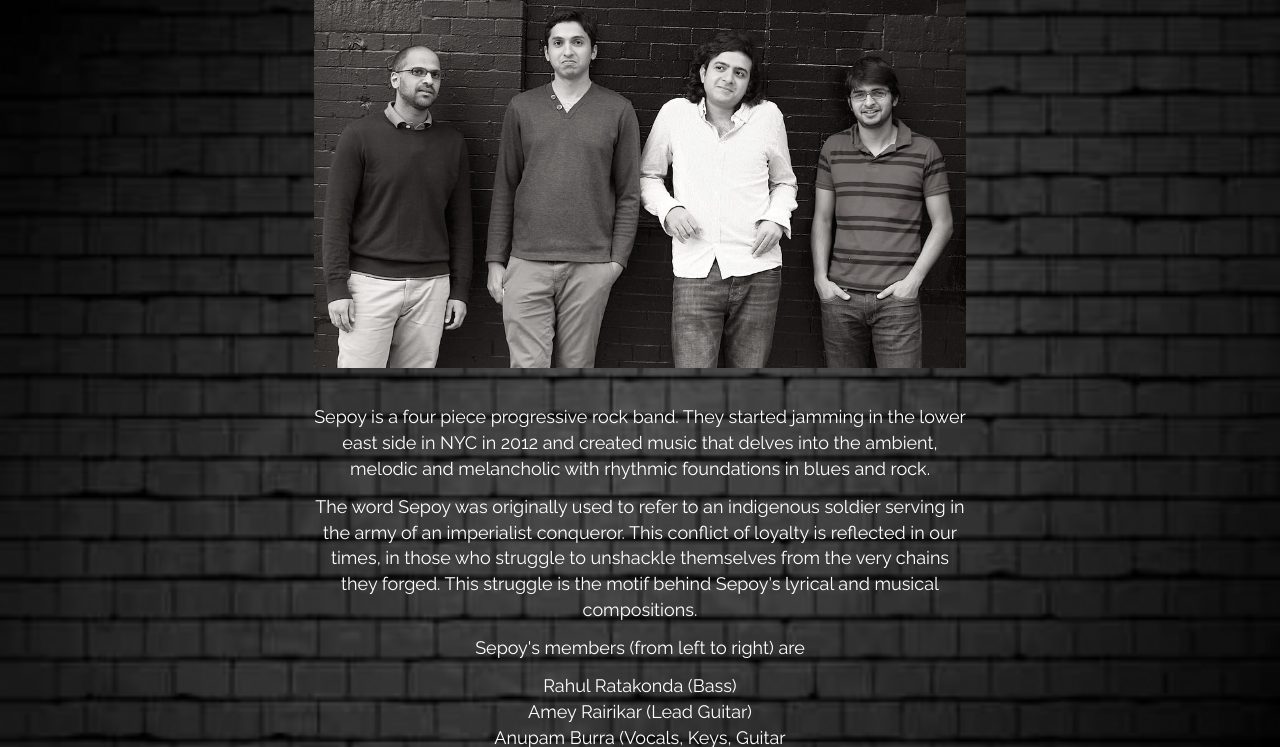
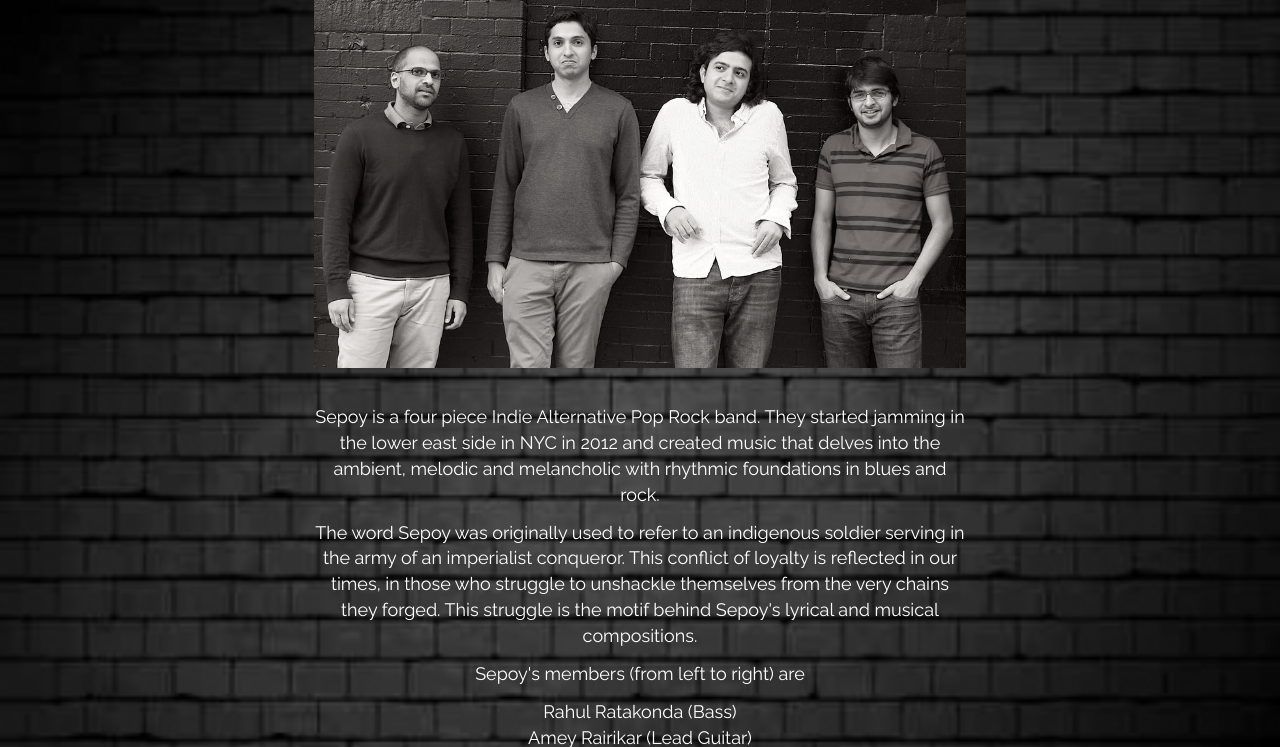
Before and after one commit to nityaoberoi/sepoy, a Flask app: page /bio/ in a window 1280 px wide. Shown: the part 145-892 px from the top of the page. Run offline with Flask 2, Linux system fonts and the light colour scheme; some libraries are stand-ins or nearby versions.

Commit message:
Really, Update genre

```diff
--- a/templates/bio.html
+++ b/templates/bio.html
@@ -8,7 +8,7 @@
         <img class="img-responsive" data-type="image" data-image-3dimensions="1920x1086" src="/static/img/gallery/images/sepoybio.jpg">
       </div>
       <div class="col-sm-8 col-sm-offset-2 bio-text">
-        <p>Sepoy is a four piece progressive rock band. They started jamming in the lower east side in NYC in 2012 and created music that delves into the ambient, melodic and melancholic with rhythmic foundations in blues and rock.</p>
+        <p>Sepoy is a four piece Indie Alternative Pop Rock band. They started jamming in the lower east side in NYC in 2012 and created music that delves into the ambient, melodic and melancholic with rhythmic foundations in blues and rock.</p>
         <p> The word Sepoy was originally used to refer to an indigenous soldier serving in the army of an imperialist conqueror. This conflict of loyalty is reflected in our times, in those who struggle to unshackle themselves from the very chains they forged. This struggle is the motif behind Sepoy's lyrical and musical compositions.</p>
         <p>Sepoy's members (from left to right) are</p>
       	  <ul>
```
